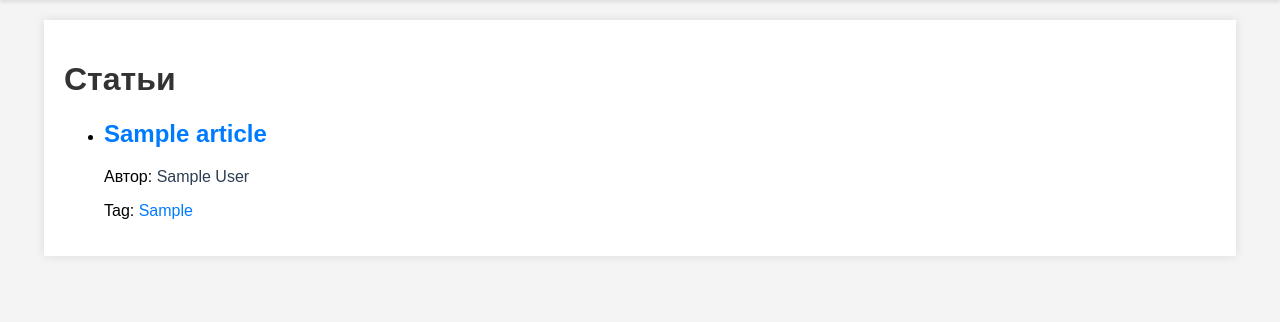
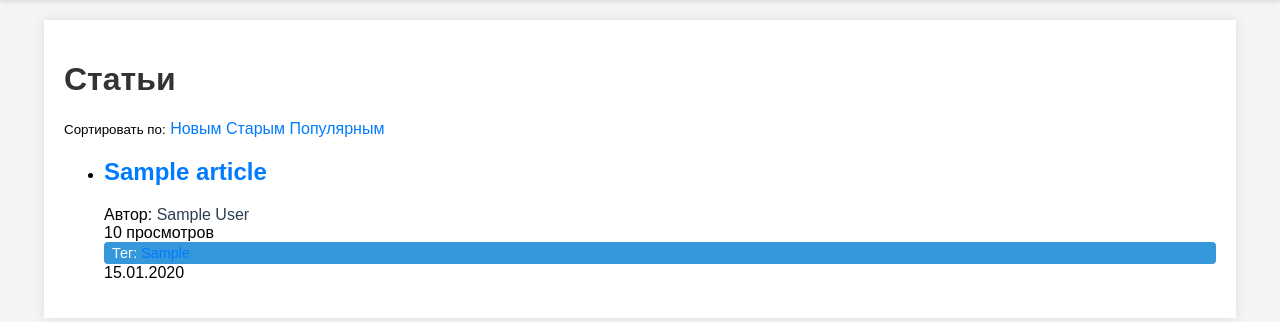
Before and after one commit to acturus1/Web_project_yandex, a Flask app: page / in a window 1280 px wide. Shown: the part 64-386 px from the top of the page. Run offline with Flask 3, Linux system fonts and the light colour scheme; a user stored in the database is signed in; tables that the repository leaves empty hold one stand-in row (values such as "Sample post").

Commit message:
Добавление просмотров и чуть-чуть изменение стилей

```diff
--- a/main.py
+++ b/main.py
@@ -82,6 +82,7 @@ class Article(db.Model):
     path = db.Column(db.String(200), nullable=False)  # Путm к файлу статьи
     created_at = db.Column(db.DateTime, default=datetime.utcnow)
     comments = db.relationship('Comment', backref='article', lazy=True, order_by="Comment.created_at.desc()")
+    views = db.Column(db.Integer, default=0)
 
 class Comment(db.Model):
     id = db.Column(db.Integer, primary_key=True)
@@ -103,11 +104,23 @@ def allowed_file(filename):
 # Главная страница
 @app.route('/')
 def index():
+    sort_by = request.args.get('sort', 'newest')
+
+    query = Article.query if current_user.is_authenticated else Article.query.filter_by(registered=False)
+
+    if sort_by == 'views':
+        articles = query.order_by(Article.views.desc()).all()
+    elif sort_by == 'oldest':
+        articles = query.order_by(Article.created_at.asc()).all()
+    else:
+        articles = query.order_by(Article.created_at.desc()).all()
     if current_user.is_authenticated:
         articles = Article.query.all()
     else:
         articles = Article.query.filter_by(registered=False).all()
-    return render_template('index.html', articles=articles)
+    return render_template('index.html',
+                         articles=articles,
+                         current_sort=sort_by)
 
 # Страница входа
 @app.route('/login', methods=['GET', 'POST'])
@@ -304,6 +317,8 @@ def delete_article(id):
 @app.route('/article/<int:id>')
 def view_article(id):
     article = Article.query.get_or_404(id)
+    article.views += 1
+    db.session.commit()
     if article.registered and not current_user.is_authenticated:
         flash('Для просмотра этой статьи войдите в систему')
         return redirect(url_for('login'))
--- a/static/styles.css
+++ b/static/styles.css
@@ -231,7 +231,6 @@ form button:hover {
     margin-left: auto;
 }
 
-
 .button {
     display: inline-block;
     background-color: #007BFF;
@@ -245,7 +244,6 @@ form button:hover {
 .button:hover {
     background-color: #0056b3;
 }
-
 
 .button-back {
     display: block;
--- a/templates/index.html
+++ b/templates/index.html
@@ -6,19 +6,37 @@
             Некоторые статьи видны только зарегистрированным пользователям <a href="{{ url_for('login') }}">войти</a> чтобы посмотреть все статьи.</p>
         </div>
     {% endif %}
+    <div class="sorting-options mb-4">
+        <small>Сортировать по:</small>
+        <a href="?sort=newest" class="badge badge-secondary {% if current_sort == 'newest' %}active{% endif %}">Новым</a>
+        <a href="?sort=oldest" class="badge badge-secondary {% if current_sort == 'oldest' %}active{% endif %}">Старым</a>
+        <a href="?sort=views" class="badge badge-secondary {% if current_sort == 'views' %}active{% endif %}">Популярным</a>
+    </div>
     <ul>
         {% for article in articles %}
             <li>
                 <h2><a href="{{ url_for('view_article', id=article.id) }}">{{ article.name }}</a></h2>
+                <div class="article-meta">
                     <div class="article-author">
                         Автор: <a href="{{ url_for('user_profile', username=article.author) }}">{{ article.author }}</a>
                     </div>
-                <p>Tag: <a href="{{ url_for('articles_by_tag', tag=article.tag) }}">{{ article.tag }}</a></p>
+                    <div class="article-views">
+                        <i class="fas fa-eye"></i> {{ article.views }} просмотров
+                    </div>
+                    <div class="article-tag">
+                        Тег: <a href="{{ url_for('articles_by_tag', tag=article.tag) }}">{{ article.tag }}</a>
+                    </div>
+                    <div class="article-date">
+                        {{ article.created_at.strftime('%d.%m.%Y') }}
+                    </div>
+                </div>
                 {% if current_user.is_authenticated and article.author == current_user.username %}
+                    <div class="article-actions">
                         <a href="{{ url_for('edit_article', id=article.id) }}">Редактировать</a>
                         <form action="{{ url_for('delete_article', id=article.id) }}" method="POST">
                             <button type="submit">Удалить</button>
                         </form>
+                    </div>
                 {% endif %}
             </li>
         {% endfor %}
--- a/templates/view_article.html
+++ b/templates/view_article.html
@@ -8,6 +8,7 @@
         <div class="article-meta">
             <p>Автор: <a href="{{ url_for('user_profile', username=article.author) }}">{{ article.author }}</a></p>
             <p>Тег: <span class="article-tag">{{ article.tag }}</span></p>
+            <p>Просмотров: <span class="article-views">{{ article.views }}</span></p>
             <p>Опубликовано:
                 {% if article.created_at %}
                     {{ article.created_at.strftime('%d.%m.%Y в %H:%M') }}
```
Lines whose indentation alone changed are shown as unchanged.
